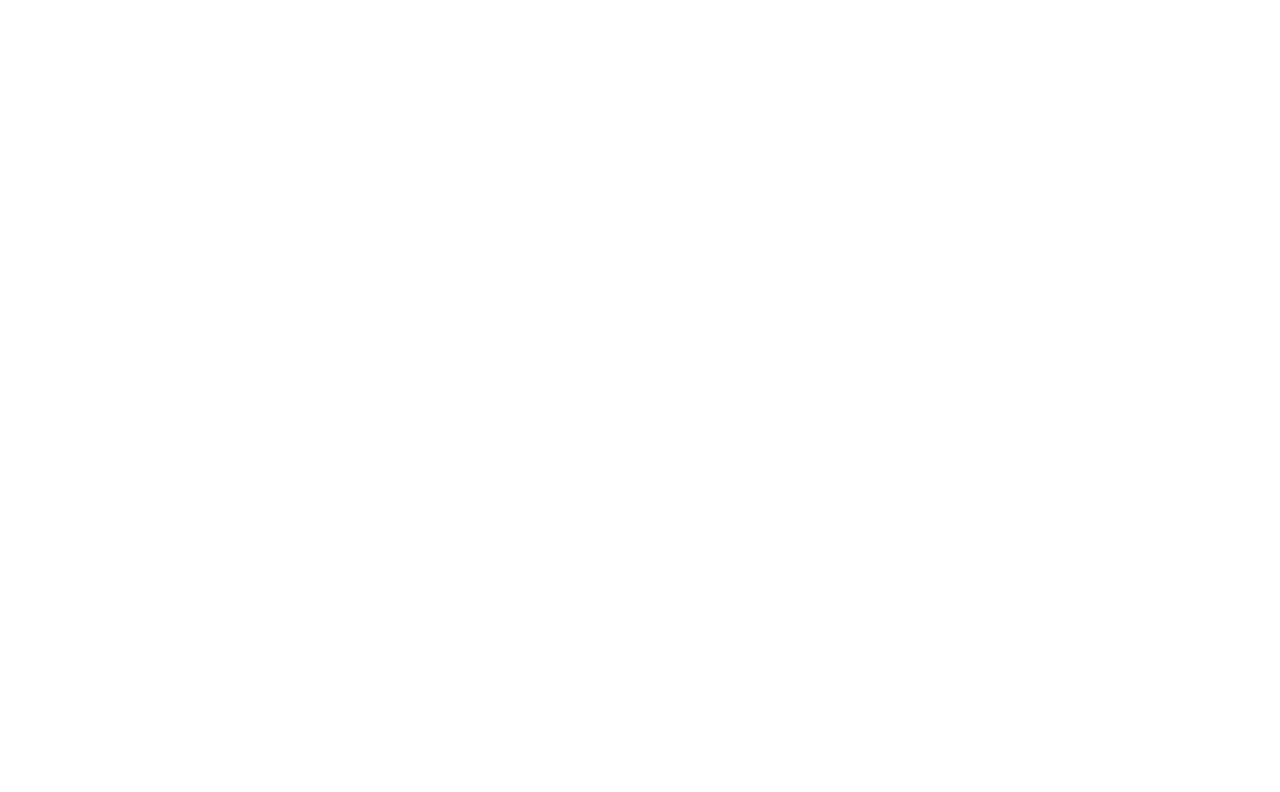
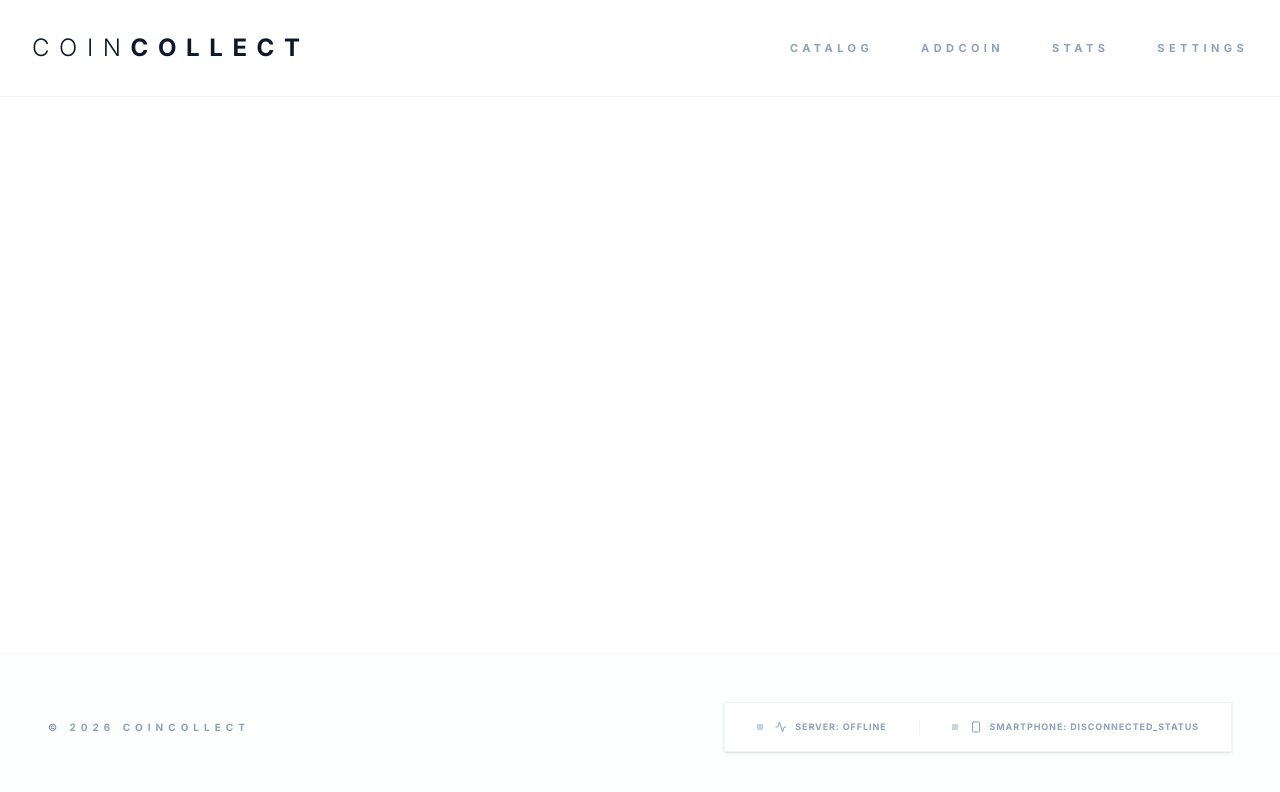
Before and after one commit to komed3/coincollect, a React (Vite) app in the folder client/: page / in a window 1280 px wide. Shown: the top 792 px of the page. Built offline with nearby package versions, Linux system fonts and the light colour scheme; no server answers.

Commit message:
output main page layout

```diff
--- a/client/src/App.tsx
+++ b/client/src/App.tsx
@@ -81,7 +81,18 @@
 };
 
 function App () {
-    return ( <></> )
+    return (
+        <Router>
+            <Routes>
+                <Route path="*" element={
+                    <Layout>
+                        <Routes>
+                        </Routes>
+                    </Layout>
+                } />
+            </Routes>
+        </Router>
+    )
 }
 
 export default App;
```
